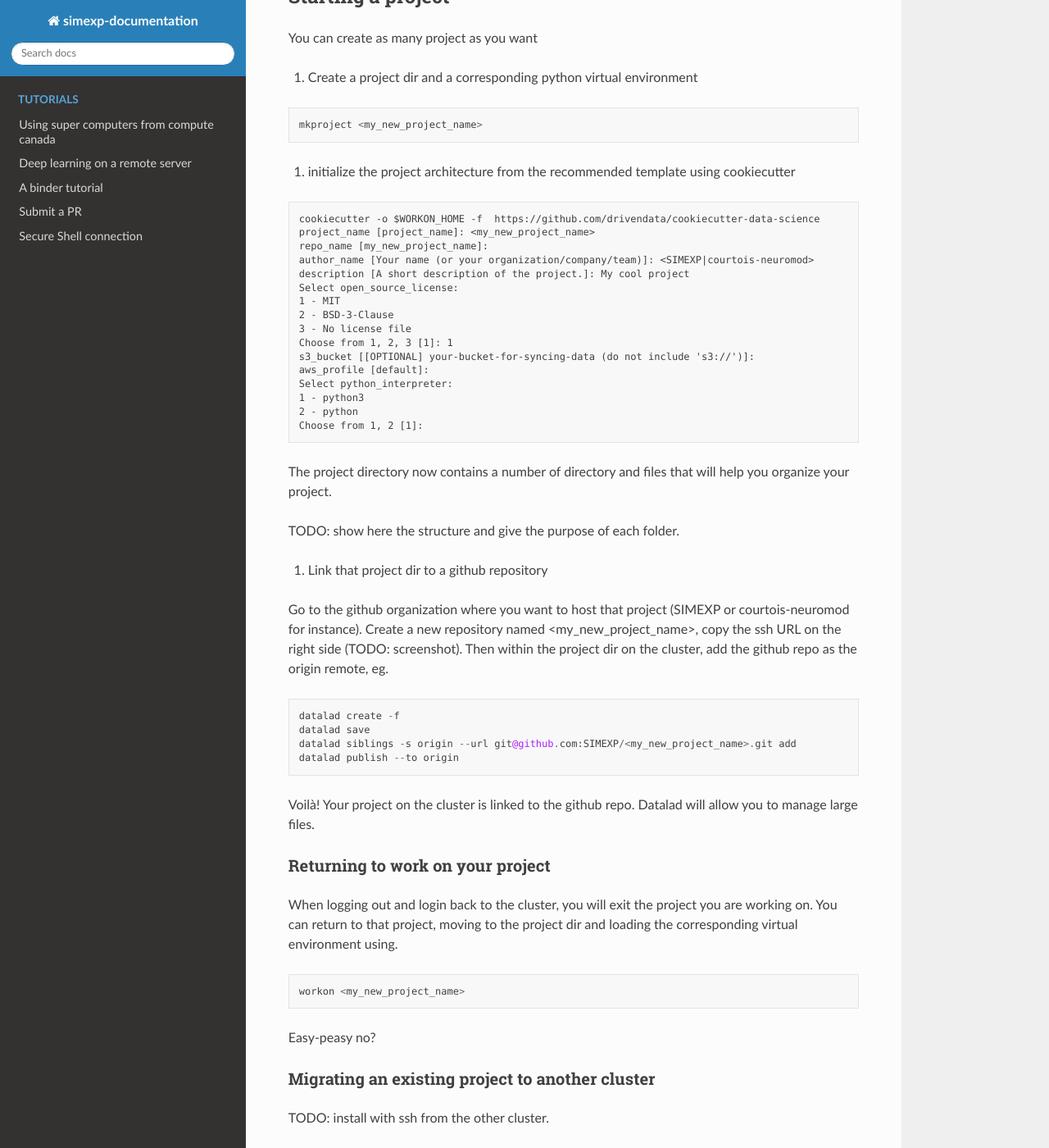
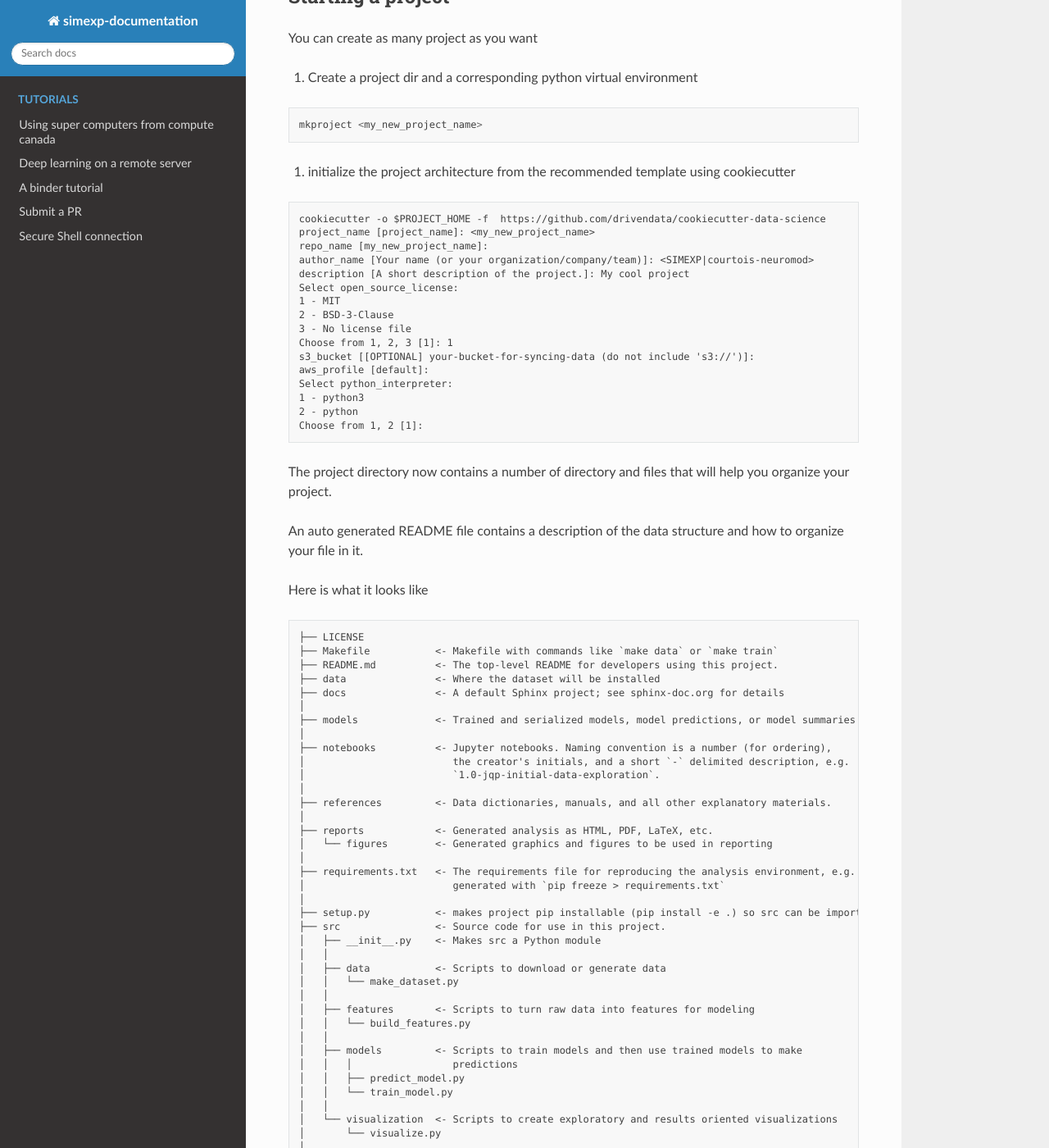
Before and after one commit to SIMEXP/lab-documentation, a Sphinx documentation site: the page built from source/data/project.md, in a window 1280 px wide and 1400 px high, scrolled down 277 px. Shown: the whole window at 82% size. Built offline with Sphinx 7.4.7 and the Read the Docs theme 2.0.0, drawn with Linux system fonts in a browser that asks for light colours; some of the changed text lies outside the part shown.

Commit message:
update project management doc

````diff
--- a/source/data/project.md
+++ b/source/data/project.md
@@ -15,7 +15,7 @@ mkproject <my_new_project_name>
 
 2. initialize the project architecture from the recommended template using cookiecutter
 ```
-cookiecutter -o $WORKON_HOME -f  https://github.com/drivendata/cookiecutter-data-science
+cookiecutter -o $PROJECT_HOME -f  https://github.com/drivendata/cookiecutter-data-science
 project_name [project_name]: <my_new_project_name>
 repo_name [my_new_project_name]:
 author_name [Your name (or your organization/company/team)]: <SIMEXP|courtois-neuromod>
@@ -35,23 +35,72 @@ Choose from 1, 2 [1]:
 
 The project directory now contains a number of directory and files that will help you organize your project.
 
-TODO: show here the structure and give the purpose of each folder.
+An auto generated README file contains a description of the data structure and how to organize your file in it.
+
+Here is what it looks like
+
+```
+├── LICENSE
+├── Makefile           <- Makefile with commands like `make data` or `make train`
+├── README.md          <- The top-level README for developers using this project.
+├── data               <- Where the dataset will be installed
+├── docs               <- A default Sphinx project; see sphinx-doc.org for details
+│
+├── models             <- Trained and serialized models, model predictions, or model summaries
+│
+├── notebooks          <- Jupyter notebooks. Naming convention is a number (for ordering),
+│                         the creator's initials, and a short `-` delimited description, e.g.
+│                         `1.0-jqp-initial-data-exploration`.
+│
+├── references         <- Data dictionaries, manuals, and all other explanatory materials.
+│
+├── reports            <- Generated analysis as HTML, PDF, LaTeX, etc.
+│   └── figures        <- Generated graphics and figures to be used in reporting
+│
+├── requirements.txt   <- The requirements file for reproducing the analysis environment, e.g.
+│                         generated with `pip freeze > requirements.txt`
+│
+├── setup.py           <- makes project pip installable (pip install -e .) so src can be imported
+├── src                <- Source code for use in this project.
+│   ├── __init__.py    <- Makes src a Python module
+│   │
+│   ├── data           <- Scripts to download or generate data
+│   │   └── make_dataset.py
+│   │
+│   ├── features       <- Scripts to turn raw data into features for modeling
+│   │   └── build_features.py
+│   │
+│   ├── models         <- Scripts to train models and then use trained models to make
+│   │   │                 predictions
+│   │   ├── predict_model.py
+│   │   └── train_model.py
+│   │
+│   └── visualization  <- Scripts to create exploratory and results oriented visualizations
+│       └── visualize.py
+│
+└── tox.ini            <- tox file with settings for running tox; see tox.testrun.org
+```
 
 3. Link that project dir to a github repository
 
 Go to the github organization where you want to host that project (SIMEXP or courtois-neuromod for instance).
+
 Create a new repository named <my_new_project_name>, copy the ssh URL on the right side (TODO: screenshot).
-Then within the project dir on the cluster, add the github repo as the origin remote, eg.
+
+Then within the project dir on the cluster, save all the changes and link and sync to the github repo as the origin remote, eg.
 
 ```
 datalad create -f
 datalad save
 datalad siblings -s origin --url git@github.com:SIMEXP/<my_new_project_name>.git add
+# or datalad siblings -s origin --url git@github.com:courtois-neuromod/<my_new_project_name>.git add
 datalad publish --to origin
 ```
 
-Voilà! Your project on the cluster is linked to the github repo.
-Datalad will allow you to manage large files.
+Voilà! Your project on the cluster is linked and synced to the github repo.
+
+Datalad will allow you to version large files in your project that cannot live within git.
+Important: these large files are not transferred to github, so do not delete your project directory unless you really know what you are doing.
 
 ### Returning to work on your project
 
@@ -66,22 +115,19 @@ Easy-peasy no?
 
 ### Migrating an existing project to another cluster
 
-TODO: install with ssh from the other cluster.
+TODO: install with ssh from the other cluster, to allow migrating large files.
 
 ## Using pre-installed dataset in your project
 
-You can list the existing datasets with `lsdatasets`. TODO: write the command that looks at `/project/*-pbellec/DATA` as a bashrc alias.
+You can list the existing datasets with `lsdatasets`.
 
 If a dataset you want to use is not there, ask the data admins of the lab to install it. TODO:link to procedure
 
-A dataset can have multiple version: you can list the version with: `showdataset <dataset_name>` TODO: alias to list git tags
+A dataset can have multiple version: you can list the version with: `showdataset <dataset_name>` .
 
 Once you activated the project using `workon <my_project>`, you can add datasets from the one listed to your project using.
-`use_dataset <dataset_name>==<version>` TODO: write the command/alias for datalad install reckless as a subdataset in the current PROJECT_DIR/data/ and checkout tag.
+`use_dataset <dataset_name> <version>` TODO: write the command/alias for datalad install reckless as a subdataset in the current PROJECT_DIR/data/ and checkout tag.
 
 The dataset is now installed in the `data` directory of the current project directory.
 
-
-
-
 ## keeping packages in sync
````
